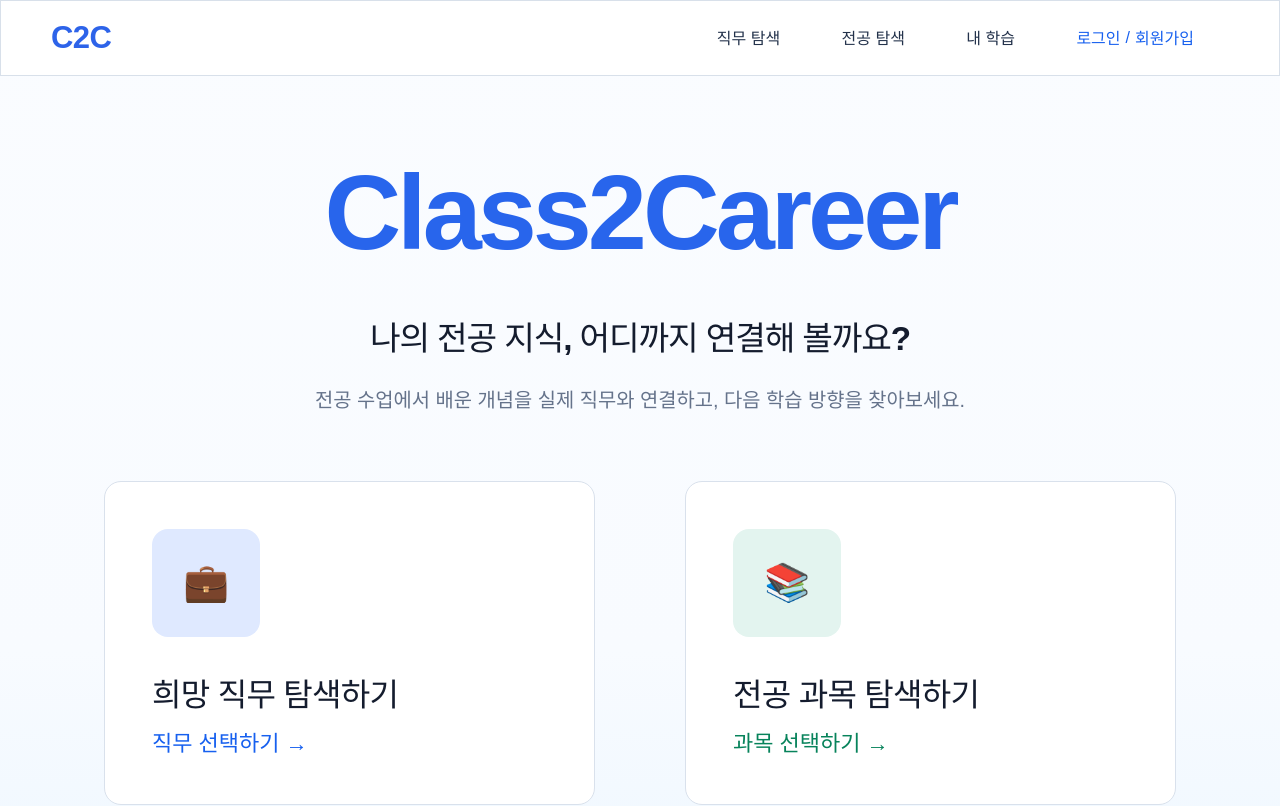
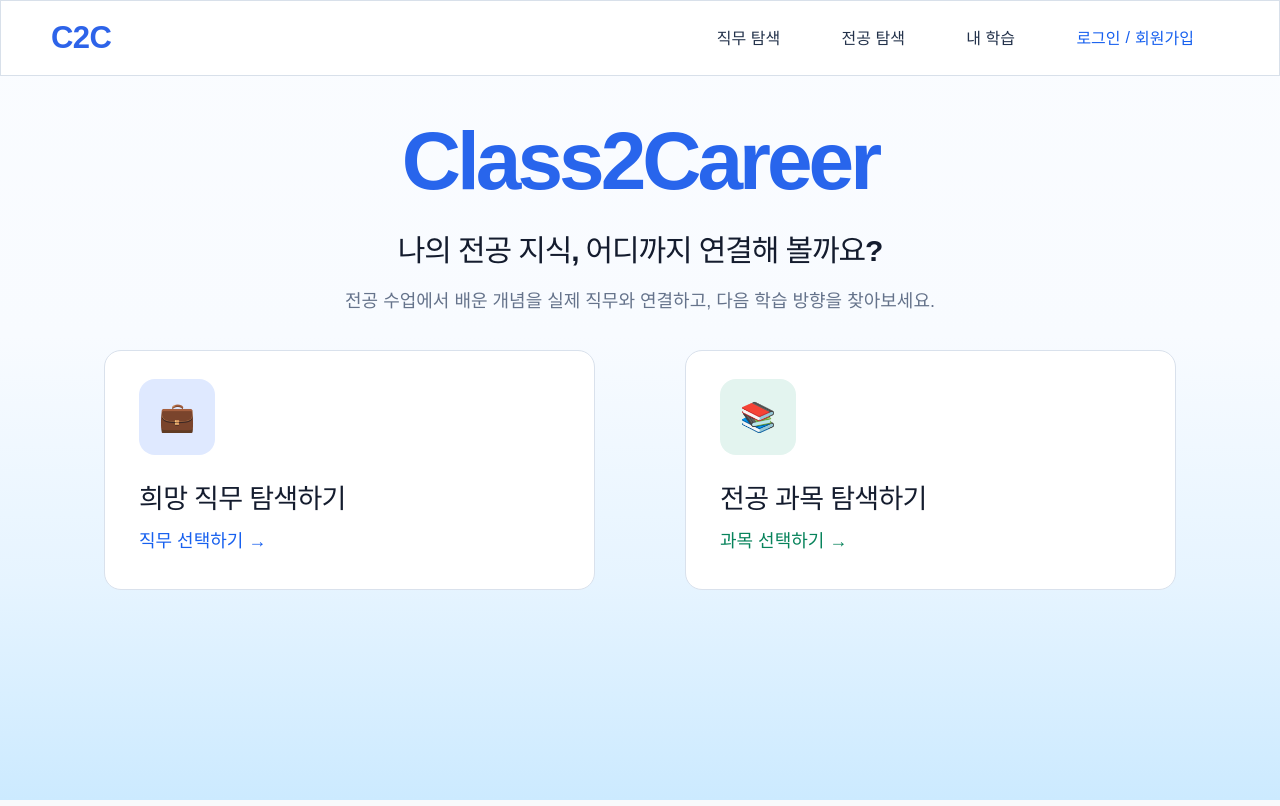
Before and after one commit to gukmiseung/Class2Career, a React (Vite) app in the folder frontend/: page / in a window 1280 px wide. Shown: the top 806 px of the page. Built offline with nearby package versions, Linux system fonts and the light colour scheme.

Commit message:
style: prevent dashboard-only scrolling

```diff
--- a/frontend/src/App.css
+++ b/frontend/src/App.css
@@ -5,6 +5,12 @@ html { scroll-behavior: smooth; }
   overflow: hidden;
   color: #123d88;
   background: linear-gradient(180deg, #fafcff 0%, #f8fbff 42%, #e6f4ff 73%, #cceaff 100%);
+}
+
+.home-page.dashboard-home-shell {
+  height: 100svh;
+  min-height: 100svh;
+  overflow-y: hidden;
 }
 
 .site-header {
@@ -138,6 +144,7 @@ html { scroll-behavior: smooth; }
 
 @media (max-width: 680px) {
   .home-page { min-height: 100%; }
+  .home-page.dashboard-home-shell { height: auto; min-height: 100svh; overflow-y: visible; }
   .site-header { height: 68px; padding: 0 16px; }
   .header-logo { font-size: 24px; }
   .header-nav { gap: 13px; }
--- a/frontend/src/App.tsx
+++ b/frontend/src/App.tsx
@@ -134,7 +134,7 @@ function App() {
   }
 
   return (
-    <div className={`home-page${hash !== '#login' && hash !== '#signup' ? ' dashboard-shell' : ''}`}>
+    <div className={`home-page${hash !== '#login' && hash !== '#signup' ? ' dashboard-shell' : ''}${hash === '' || hash === '#dashboard' ? ' dashboard-home-shell' : ''}`}>
       <SiteHeader />
 
       {hash === '#login' ? (
--- a/frontend/src/DashboardPage.css
+++ b/frontend/src/DashboardPage.css
@@ -79,6 +79,19 @@
 
 .explore-card a.blue { color: #1760ef; }
 .explore-card a.green { color: #07835b; }
+
+@media (max-height: 900px) and (min-width: 761px) {
+  .dashboard-page { padding: 120px 0 40px; }
+  .dashboard-brand { font-size: 82px; }
+  .dashboard-intro h1 { margin-top: 30px; font-size: 30px; }
+  .dashboard-intro p { margin-top: 16px; font-size: 18px; }
+  .dashboard-section { margin-top: 38px; }
+  .explore-card { min-height: 240px; padding: 28px 34px; }
+  .dashboard-icon { width: 76px; height: 76px; font-size: 29px; }
+  .explore-card h3 { margin-top: 22px; font-size: 27px; }
+  .explore-card a { font-size: 18px; }
+}
+
 @media (max-width: 760px) {
   .dashboard-page { width: min(100% - 32px, 1072px); padding: 120px 0 80px; }
   .dashboard-brand { letter-spacing: -2px; }
```
